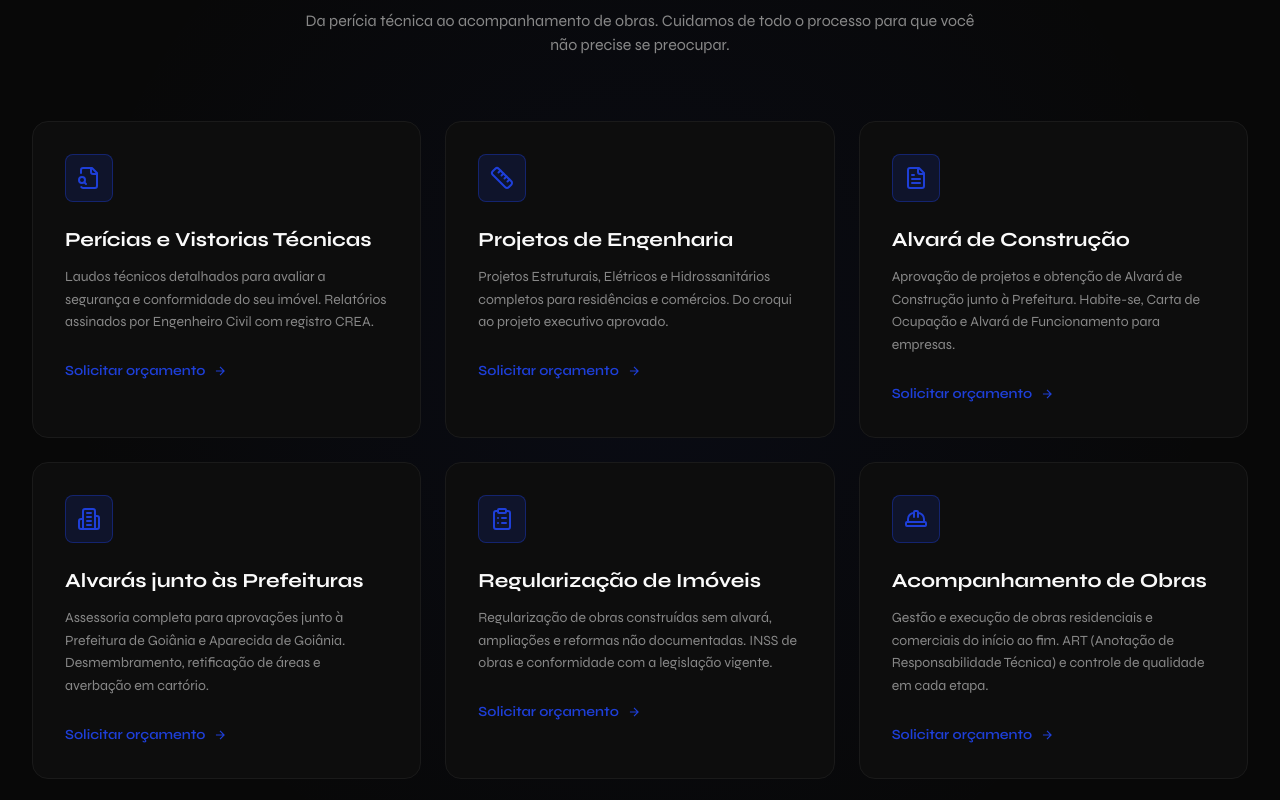
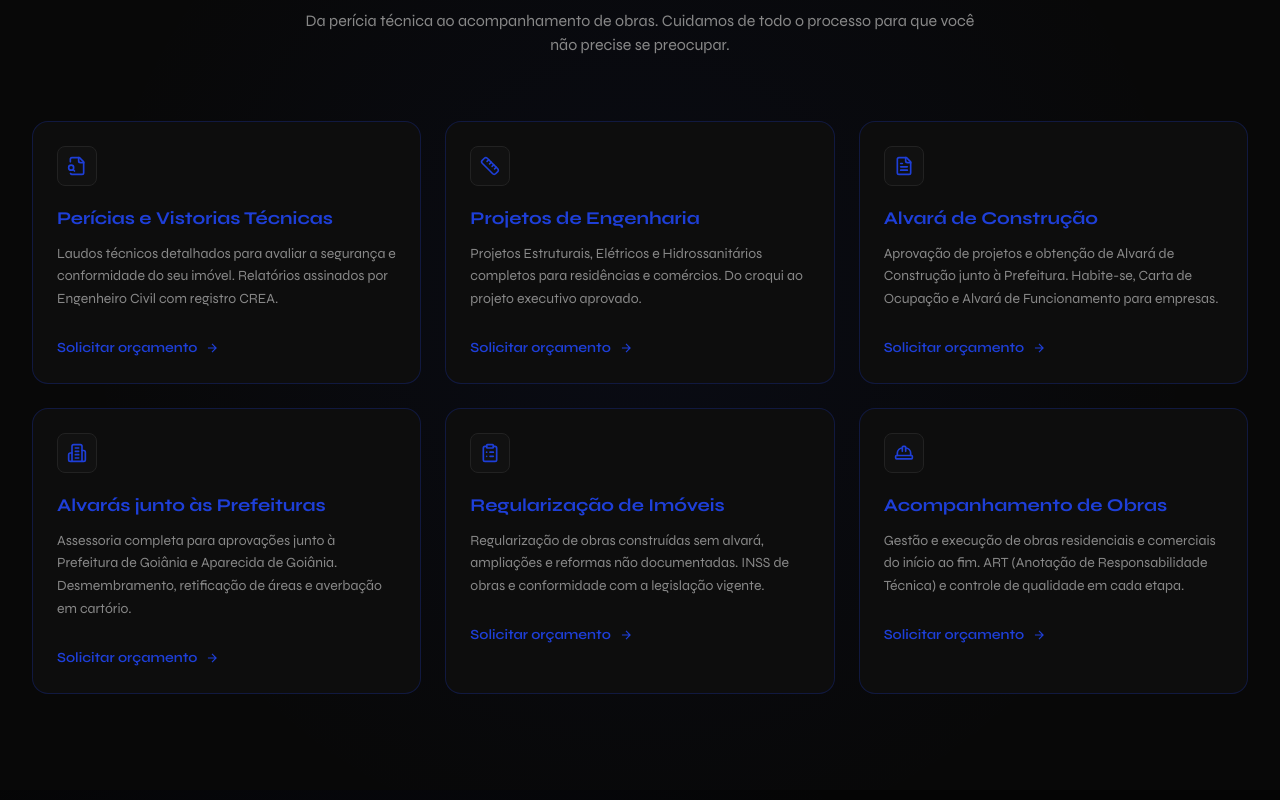
Before and after one commit to carvalhoengenharia2027-collab/carvalhoeng, a Next.js app: page / in a window 1280 px wide. Shown: the part 2160-2960 px from the top of the page. Built offline with nearby package versions, Linux system fonts and the light colour scheme.

Commit message:
Update services.tsx

```diff
--- a/src/components/services.tsx
+++ b/src/components/services.tsx
@@ -62,44 +62,35 @@ export function Services() {
           {services.map((service, index) => (
             <div
               key={index}
-              className="group relative p-8 rounded-2xl border transition-all duration-500"
+              className="group relative p-6 rounded-2xl transition-all duration-300"
               style={{
                 backgroundColor: "#0d0d0d",
-                borderColor: "#1a1a1a",
+                border: "1px solid rgba(30,63,216,0.25)",
               }}
               onMouseEnter={e => {
-                (e.currentTarget as HTMLDivElement).style.borderColor = "rgba(30,63,216,0.5)"
+                (e.currentTarget as HTMLDivElement).style.border = "1px solid rgba(30,63,216,0.7)"
               }}
               onMouseLeave={e => {
-                (e.currentTarget as HTMLDivElement).style.borderColor = "#1a1a1a"
+                (e.currentTarget as HTMLDivElement).style.border = "1px solid rgba(30,63,216,0.25)"
               }}
             >
-              <div className="absolute inset-0 rounded-2xl opacity-0 group-hover:opacity-100 transition-opacity duration-500"
-                style={{ backgroundColor: "rgba(30,63,216,0.04)" }} />
-
-              <div className="relative z-10">
-                {/* Ícone em caixa azul — estilo Nexus */}
+              {/* Ícone estilo Nexus: fundo escuro simples, sem preenchimento azul */}
               <div
-                  className="w-12 h-12 rounded-lg flex items-center justify-center mb-6 group-hover:scale-110 transition-all duration-500"
+                className="w-10 h-10 rounded-lg flex items-center justify-center mb-5"
                 style={{
-                    backgroundColor: "rgba(30,63,216,0.15)",
-                    border: "1px solid rgba(30,63,216,0.4)",
+                  backgroundColor: "#111111",
+                  border: "1px solid #222222",
                 }}
               >
-                  <service.icon className="w-6 h-6" style={{ color: "#1E3FD8" }} />
+                <service.icon className="w-5 h-5 text-[#1E3FD8]" />
               </div>
 
-                <h3
-                  className="text-xl font-bold mb-3 transition-colors duration-300 group-hover:text-[#1E3FD8]"
-                  style={{ color: "#fafafa" }}
-                >
+              {/* Título em azul — igual Nexus */}
+              <h3 className="text-lg font-bold text-[#1E3FD8] mb-3 leading-snug">
                 {service.title}
               </h3>
 
-                <p
-                  className="text-sm leading-relaxed mb-6 transition-colors duration-300 group-hover:text-[#aaaaaa]"
-                  style={{ color: "#888888" }}
-                >
+              <p className="text-sm leading-relaxed text-[#888888] mb-6">
                 {service.description}
               </p>
 
@@ -107,8 +98,7 @@ export function Services() {
                 href={`https://wa.me/5562998062169?text=Olá!%20Gostaria%20de%20informações%20sobre%20${encodeURIComponent(service.title)}.`}
                 target="_blank"
                 rel="noopener noreferrer"
-                  className="inline-flex items-center gap-2 text-sm font-semibold transition-colors"
-                  style={{ color: "#1E3FD8" }}
+                className="inline-flex items-center gap-2 text-sm font-semibold text-[#1E3FD8] hover:text-[#3d5ce8] transition-colors"
               >
                 Solicitar orçamento
                 <svg width="14" height="14" viewBox="0 0 24 24" fill="none" stroke="currentColor" strokeWidth="2">
@@ -116,7 +106,6 @@ export function Services() {
                 </svg>
               </a>
             </div>
-            </div>
           ))}
         </div>
       </div>
```
Lines whose indentation alone changed are shown as unchanged.
